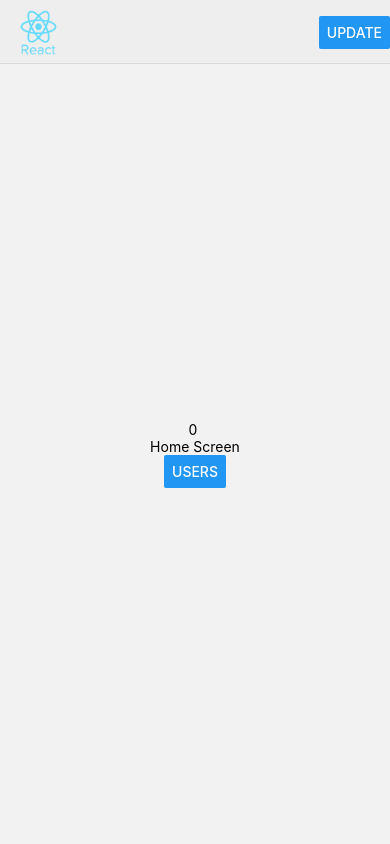
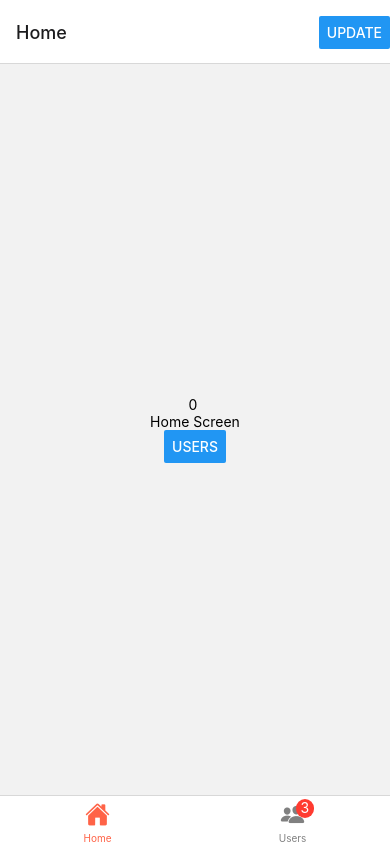
Before and after one commit to actjacob/Navigation, a React Native app: screen /Home in a window 390 px wide. Built offline with nearby package versions, Linux system fonts and the light colour scheme.

Commit message:
tab navigation procces add

```diff
--- a/App.js
+++ b/App.js
@@ -2,19 +2,74 @@
 import { createNativeStackNavigator } from "@react-navigation/native-stack";
 import { Button } from "react-native";
 import * as React from "react";
+import Ionicons from '@expo/vector-icons/Ionicons';
+
 
 //screens
 import HomeScreen from "./src/screens/Home/homepage";
 import UserDetail from "./src/screens/UserDetail/UserDetail";
 import UsersScreen from "./src/screens/Users/userspage";
-import HeaderLogo from "./src/components/HeaderLogo";
+import { createBottomTabNavigator } from '@react-navigation/bottom-tabs';
 
-const Stack = createNativeStackNavigator();
+
+
+//Home Stack
+const HomeStack = createNativeStackNavigator();
+
+function HomeStackScreen() {
+  return (
+    <HomeStack.Navigator>
+      <HomeStack.Screen name="Home" component={HomeScreen} />
+
+    </HomeStack.Navigator>
+  );
+}
+
+// Settings Stack
+
+const UsersStack = createNativeStackNavigator();
+
+function UsersStackScreen() {
+  return (
+    <UsersStack.Navigator>
+      <UsersStack.Screen name="User" component={UsersScreen} />
+      <UsersStack.Screen name="UserDetail" component={UserDetail} />
+    </UsersStack.Navigator>
+  );
+}
+
+const Tab = createBottomTabNavigator();
 
 function App() {
   return (
     <NavigationContainer>
-      <Stack.Navigator initialRouteName="Home"
+      <Tab.Navigator
+      screenOptions={({ route }) => ({
+        headerShown:false,
+        tabBarIcon: ({ color, size }) => {
+          let iconName;
+
+          if (route.name === 'HomeTab') {
+            iconName =  'home';
+          } else if (route.name === 'UsersTab') {
+            iconName =  'people' ;
+          }
+          return <Ionicons name={iconName} size={size} color={color} />;
+        },
+        tabBarActiveTintColor: 'tomato',
+        tabBarInactiveTintColor: 'gray',
+      })}>
+        <Tab.Screen name="HomeTab" component={HomeStackScreen}  options={{title:"Home"}} />
+        <Tab.Screen name="UsersTab" component={UsersStackScreen} options={{ tabBarBadge: 3, title:"Users" }}  />
+      </Tab.Navigator>
+
+    </NavigationContainer>
+  );
+}
+
+export default App;
+
+{/* <Stack.Navigator initialRouteName="Home"
       screenOptions={{
         headerStyle: {
           backgroundColor: '#EEE',
@@ -45,9 +100,4 @@
           options={({route}) => ({title:route.params.name})}
 
         />
-      </Stack.Navigator>
-    </NavigationContainer>
-  );
-}
-
-export default App;
+      </Stack.Navigator> */}
--- a/package.json
+++ b/package.json
@@ -9,6 +9,8 @@
     "web": "expo start --web"
   },
   "dependencies": {
+    "@expo/vector-icons": "^14.0.3",
+    "@react-navigation/bottom-tabs": "^6.6.1",
     "@react-navigation/native": "^6.1.18",
     "@react-navigation/native-stack": "^6.11.0",
     "expo": "~51.0.28",
--- a/src/screens/Home/homepage.js
+++ b/src/screens/Home/homepage.js
@@ -18,7 +18,7 @@
     <View style={{ flex: 1, alignItems: "center", justifyContent: "center" }}>
       <Text>{count} </Text>
       <Text>Home Screen</Text>
-      <Button title="Users" onPress={() => navigation.navigate("Users")} />
+      <Button title="Users" onPress={() => navigation.navigate("UsersTab")} />
 
     </View>
   );
```
Also changed, not shown: 1 other file (tests, documents, lock files or other folders).
